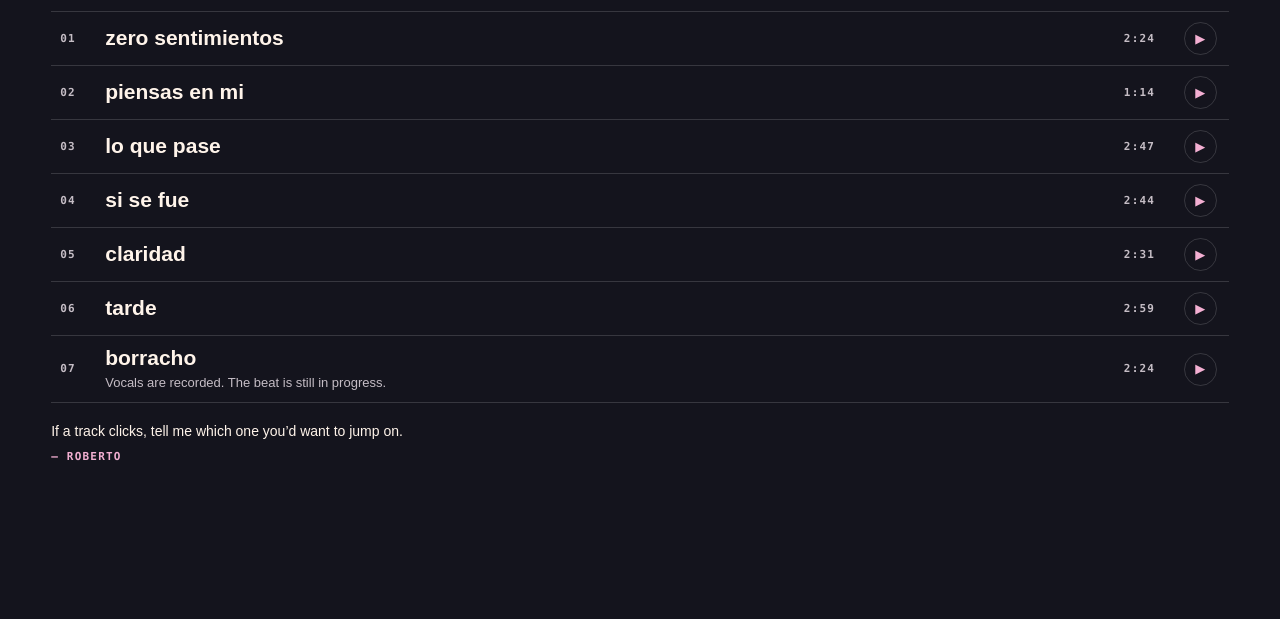
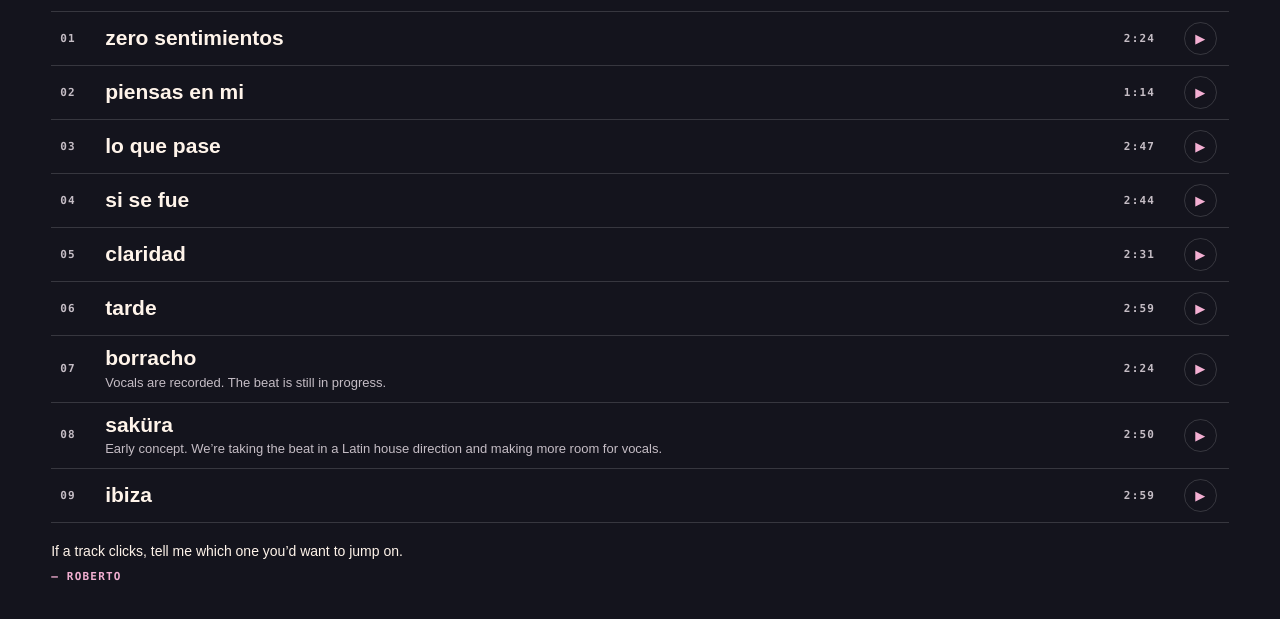
Before and after one commit to yocaptainjoe/p6208ca13c06b45, a plain HTML site: page index.html in a window 1280 px wide. Shown: the part 803-1422 px from the top of the page. Before the commit the page ends 1307 px from the top, so only its background shows below. Drawn offline with Linux system fonts and the light colour scheme.

Commit message:
Add Sakura and Ibiza to Young Miko proposal

```diff
--- a/index.html
+++ b/index.html
@@ -41,13 +41,15 @@
 <button type="button" class="track" data-index="4" aria-pressed="false"><span class="track-num">05</span><span><span class="track-title">claridad</span></span><span class="track-time">2:31</span><span class="track-icon" aria-hidden="true">▶</span></button>
 <button type="button" class="track" data-index="5" aria-pressed="false"><span class="track-num">06</span><span><span class="track-title">tarde</span></span><span class="track-time">2:59</span><span class="track-icon" aria-hidden="true">▶</span></button>
 <button type="button" class="track" data-index="6" aria-pressed="false"><span class="track-num">07</span><span><span class="track-title">borracho</span><span class="track-note">Vocals are recorded. The beat is still in progress.</span></span><span class="track-time">2:24</span><span class="track-icon" aria-hidden="true">▶</span></button>
+<button type="button" class="track" data-index="7" aria-pressed="false"><span class="track-num">08</span><span><span class="track-title">saküra</span><span class="track-note">Early concept. We’re taking the beat in a Latin house direction and making more room for vocals.</span></span><span class="track-time">2:50</span><span class="track-icon" aria-hidden="true">▶</span></button>
+<button type="button" class="track" data-index="8" aria-pressed="false"><span class="track-num">09</span><span><span class="track-title">ibiza</span></span><span class="track-time">2:59</span><span class="track-icon" aria-hidden="true">▶</span></button>
 </div>
  <p class="reply">If a track clicks, tell me which one you’d want to jump on.<span class="mono">— Roberto</span></p>
 </section>
 </main>
 <div class="dock" hidden><div class="now" aria-live="polite"><small class="tag mono">Now playing</small><strong></strong><span class="error" hidden>The demo could not play.</span></div><audio controls preload="none" aria-label="Demo player"></audio></div>
 <script>
-const audioSources = [{"parts": ["audio/zero-sentimientos.part-1.bin", "audio/zero-sentimientos.part-2.bin"], "duration": 144.489813, "title": "zero sentimientos"}, {"parts": ["audio/piensas-en-mi.flac"], "duration": 73.75, "title": "piensas en mi"}, {"parts": ["audio/lo-que-pase.part-1.bin", "audio/lo-que-pase.part-2.bin", "audio/lo-que-pase.part-3.bin"], "duration": 166.857146, "title": "lo que pase"}, {"parts": ["audio/si-se-fue.part-1.bin", "audio/si-se-fue.part-2.bin"], "duration": 163.979729, "title": "si se fue"}, {"parts": ["audio/claridad.part-1.bin", "audio/claridad.part-2.bin"], "duration": 150.702229, "title": "claridad"}, {"parts": ["audio/tarde.part-1.bin", "audio/tarde.part-2.bin", "audio/tarde.part-3.bin"], "duration": 179.363042, "title": "tarde"}, {"parts": ["audio/borracho.part-1.bin", "audio/borracho.part-2.bin"], "duration": 144.489792, "title": "borracho"}];
+const audioSources = [{"parts": ["audio/zero-sentimientos.part-1.bin", "audio/zero-sentimientos.part-2.bin"], "duration": 144.489813, "title": "zero sentimientos"}, {"parts": ["audio/piensas-en-mi.flac"], "duration": 73.75, "title": "piensas en mi"}, {"parts": ["audio/lo-que-pase.part-1.bin", "audio/lo-que-pase.part-2.bin", "audio/lo-que-pase.part-3.bin"], "duration": 166.857146, "title": "lo que pase"}, {"parts": ["audio/si-se-fue.part-1.bin", "audio/si-se-fue.part-2.bin"], "duration": 163.979729, "title": "si se fue"}, {"parts": ["audio/claridad.part-1.bin", "audio/claridad.part-2.bin"], "duration": 150.702229, "title": "claridad"}, {"parts": ["audio/tarde.part-1.bin", "audio/tarde.part-2.bin", "audio/tarde.part-3.bin"], "duration": 179.363042, "title": "tarde"}, {"parts": ["audio/borracho.part-1.bin", "audio/borracho.part-2.bin"], "duration": 144.489792, "title": "borracho"}, {"parts": ["audio/sakura-v2.wav"], "duration": 169.846167, "title": "saküra", "type": "audio/wav"}, {"parts": ["audio/ibiza-v2.m4a"], "duration": 179.050667, "title": "ibiza", "type": "audio/mp4"}];
 const assetOrigin = new URL('./', location.href).href;
 const dock = document.querySelector('.dock');
 const player = dock.querySelector('audio');
@@ -105,7 +107,7 @@ async function playTrack(index) {
       return response.blob();
     }));
     if (currentGeneration !== generation) return;
-    objectUrl = URL.createObjectURL(new Blob(parts, {type: 'audio/flac'}));
+    objectUrl = URL.createObjectURL(new Blob(parts, {type: source.type || 'audio/flac'}));
     player.src = objectUrl;
     loading = false;
     nowLabel.textContent = 'Now playing';
```
Also changed, not shown: 2 other files.
